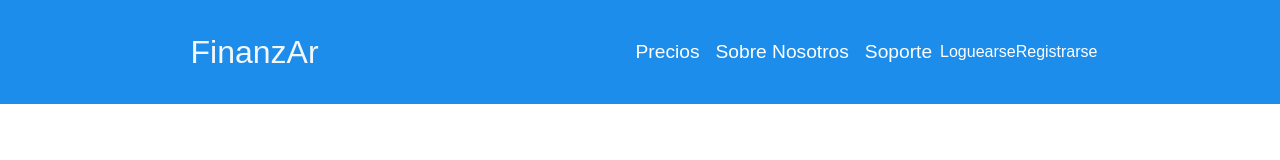
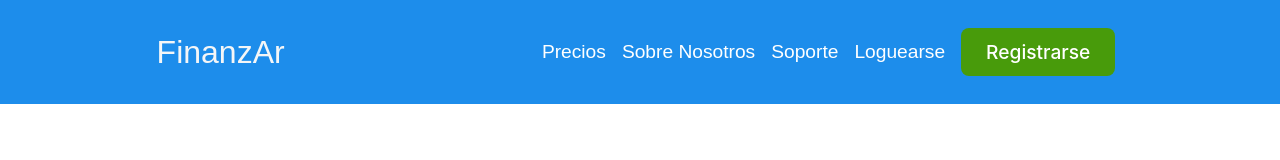
Before and after one commit to Nicovied0/FinanzAr, an Angular app in the folder client/: page / in a window 1280 px wide. Shown: the top 160 px of the page. Built offline with nearby package versions, Linux system fonts and the light colour scheme.

Commit message:
add more styles

```diff
--- a/client/src/app/app-routing.module.ts
+++ b/client/src/app/app-routing.module.ts
@@ -6,6 +6,10 @@ const routes: Routes = [
     path: "",
     loadChildren: () => import('./home/home.module').then((m) => m.HomeModule)
   },
+  {
+    path: "auth",
+    loadChildren: () => import('./auth/auth.module').then((m) => m.AuthModule)
+  },
 ];
 
 @NgModule({
--- a/client/src/app/shared/nav/nav.component.html
+++ b/client/src/app/shared/nav/nav.component.html
@@ -6,11 +6,11 @@
         Inicio
       </h2>
 
-      <h2 class="nav__links-nosotros" (click)="goPrices()">Precios</h2>
-      <h2 class="nav__links-nosotros" (click)="goAboutUs()">Sobre Nosotros</h2>
-      <h2 class="nav__links-contacto" (click)="goSupport()">Soporte</h2>
-      <h2 class="nav__links" (click)="goDashboard()">Loguearse</h2>
-      <h2 class="nav__links" (click)="goDashboard()">Registrarse</h2>
+      <h2 class="nav__links-list" (click)="goPrices()">Precios</h2>
+      <h2 class="nav__links-list" (click)="goAboutUs()">Sobre Nosotros</h2>
+      <h2 class="nav__links-list" (click)="goSupport()">Soporte</h2>
+      <h2 class="nav__links-list  " (click)="goDashboard() "  [ngClass]="{ active: active }">Loguearse</h2>
+      <h2 class="nav__links-list button2" (click)="goDashboard()"  [ngClass]="{ active: active }">Registrarse</h2>
     </div>
     <div class="nav__burguer" (click)="showBurger()">
       <div class="nav__burguer-line-1" [ngClass]="{ active: active }"></div>
--- a/client/src/app/shared/nav/nav.component.scss
+++ b/client/src/app/shared/nav/nav.component.scss
@@ -30,23 +30,36 @@
   font-weight: 400;
 }
 
+.button,.button2{
+  background-color: #489b0b;
+
+    border-radius: 8px;
+    margin-left: 10px;
+    padding: 12px 25px;
+    font-family: Inter, sans-serif;
+    font-size: 18px;
+    font-weight: 500;
+    color: #fff;
+    transition: background-color 0.2s ease-in-out;
+    text-decoration: none;
+    display: inline-block;
+    line-height: inherit;
+    border: none;
+    cursor: pointer;
+}
 .nav__links {
   display: flex;
   align-items: center;
   justify-content: space-evenly;
 }
 
-.nav__links-comunidad,
-.nav__links-business,
-.nav__links-nosotros,
-.nav__links-list,
-.nav__links-lenguaje,
-.nav__links-contacto,
-.nav__icon {
+
+.nav__links-list{
   margin: 0.5rem;
   cursor: pointer;
   font-size: larger;
 }
+
 
 .nav__links-comunidad:hover,
 .nav__links-business:hover,
@@ -60,6 +73,7 @@
 }
 .nav__icon {
   color: var(--shark-50);
+  cursor: pointer;
   font-size: 2rem;
 }
 .nav__burguer {
@@ -92,7 +106,9 @@
     margin: 4px 0;
     transition: all 450ms ease-in-out;
   }
-
+.nav__links-list.active{
+  display: none;
+}
   .nav__burguer-line-1.active {
     transform: translateY(8px) rotate(135deg);
   }
```
